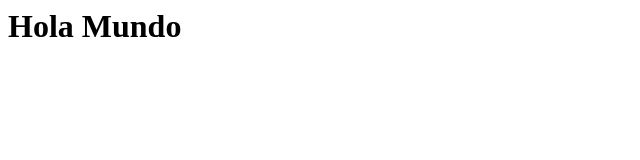
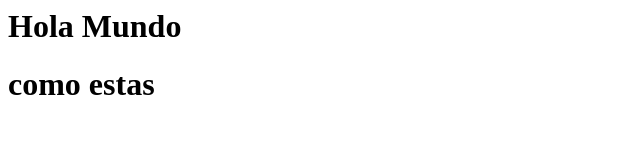
Before and after one commit to bryansparedes/FS-TRANSPORTATION, a plain HTML site: page index.html in a window 1280 px wide. Shown: the whole page, without its empty margins (0-640 px from the left). Drawn offline with Linux system fonts and the light colour scheme.

Commit message:
nuevo cambio

```diff
--- a/index.html
+++ b/index.html
@@ -7,5 +7,6 @@
 </head>
 <body>
     <h1>Hola Mundo</h1>
+    <h1>como estas</h1>
 </body>
 </html>
```
